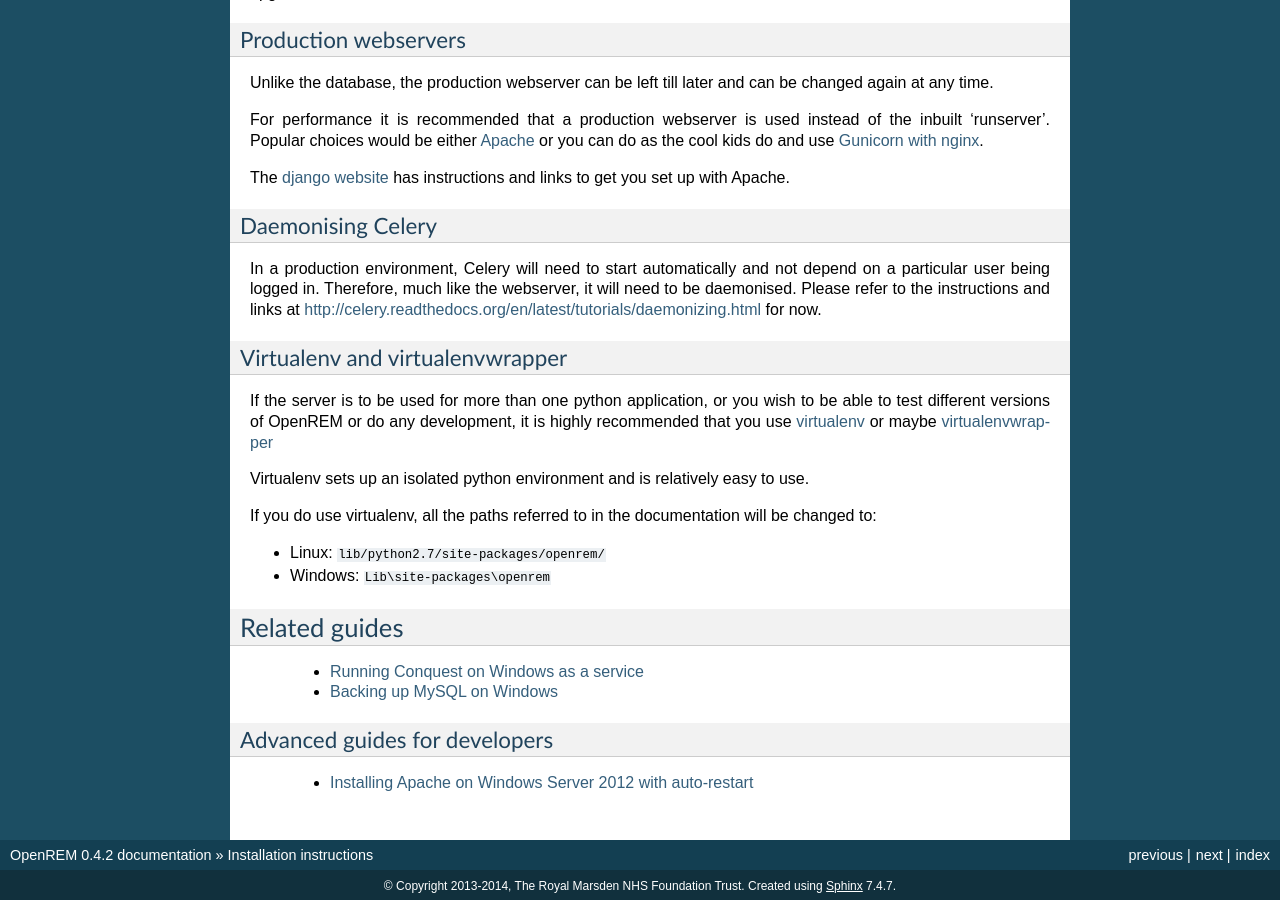
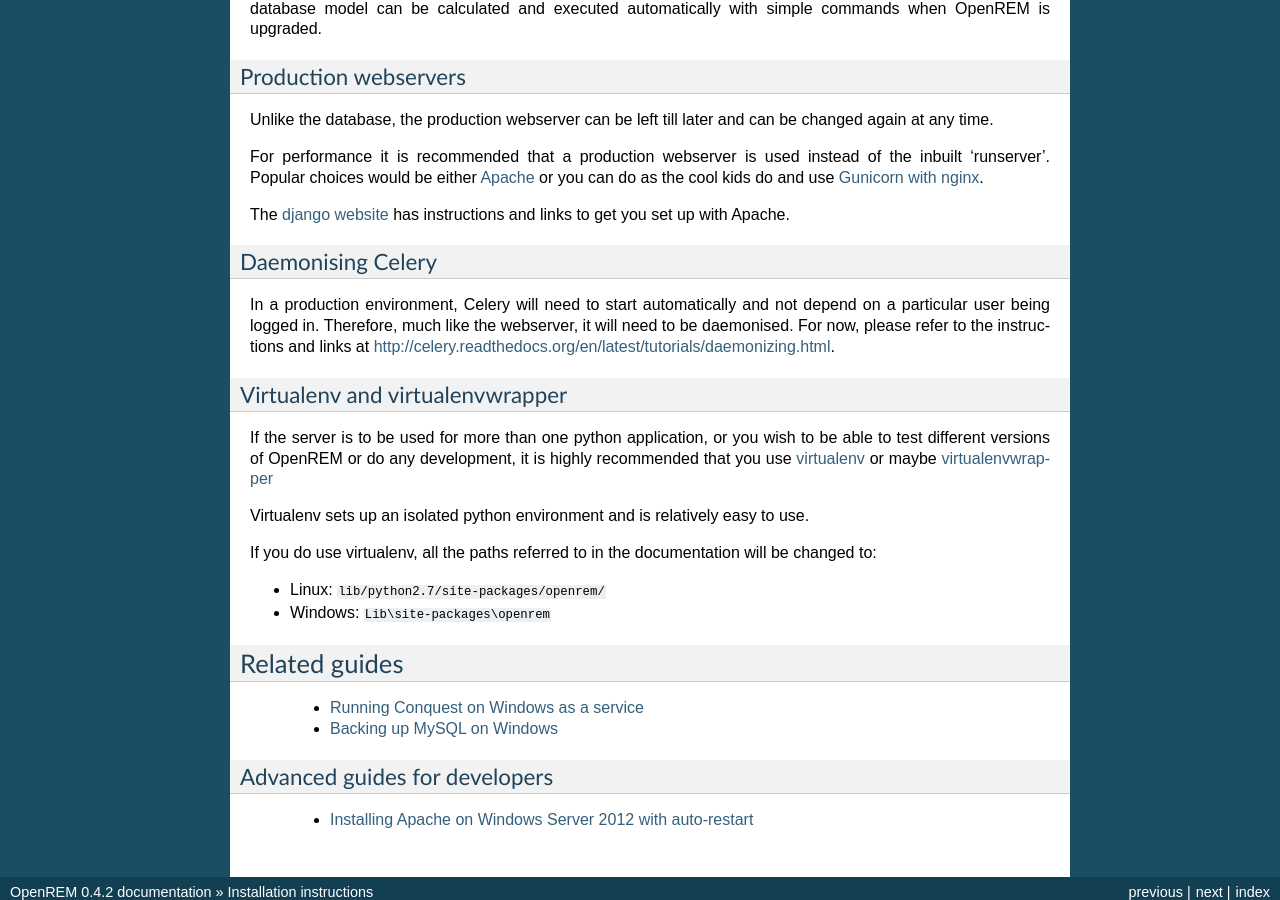
Before and after one commit to ckswilliams/modOpenREM, a Sphinx documentation site: the page built from docs/install.rst, in a window 1280 px wide and 900 px high, scrolled down 3273 px. Built offline with Sphinx 7.4.7, drawn with Linux system fonts in a browser that asks for light colours; some of the changed text lies outside the part shown.

```diff
--- a/docs/install.rst
+++ b/docs/install.rst
@@ -127,10 +127,14 @@ Celery will have been automatically installed with OpenREM, and along with
 RabbitMQ allows for asynchronous task processing for imports and exports.
 
 In a new shell:
+
 * Linux:
+
  * ``cd /usr/lib/python2.7/dist-packages/openrem/``
  * ``celery -A openrem worker -l info``
+
 * Windows:
+
  * ``cd C:\Python27\Lib\site-packages\openrem\``
  * ``celery -A openrem worker -l info``
 
@@ -196,9 +200,8 @@ Daemonising Celery
 
 In a production environment, Celery will need to start automatically and
 not depend on a particular user being logged in. Therefore, much like
-the webserver, it will need to be daemonised. Please refer to the
-instructions and links at http://celery.readthedocs.org/en/latest/tutorials/daemonizing.html
-for now.
+the webserver, it will need to be daemonised. For now, please refer to the
+instructions and links at http://celery.readthedocs.org/en/latest/tutorials/daemonizing.html.
 
 Virtualenv and virtualenvwrapper
 --------------------------------
```
Also changed, not shown: docs/release-0.4.3.rst (+4 -0 lines).
